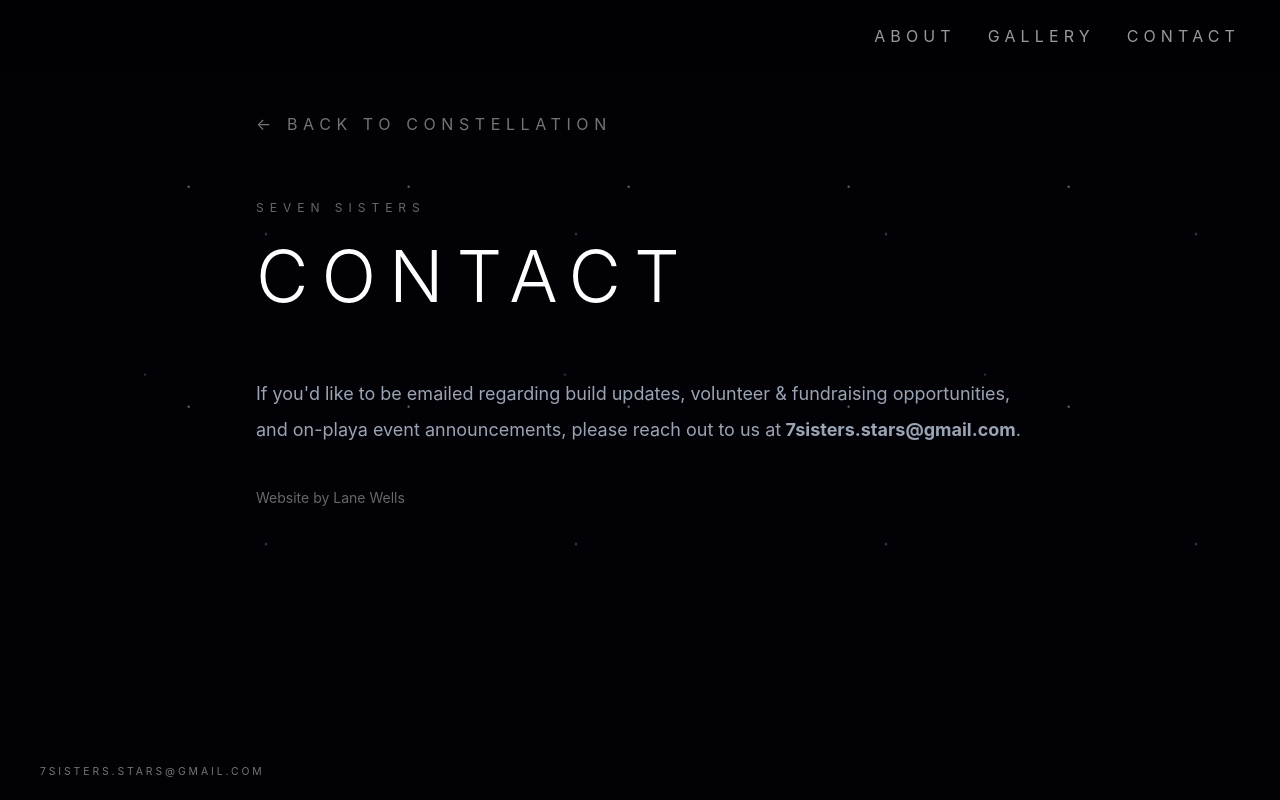
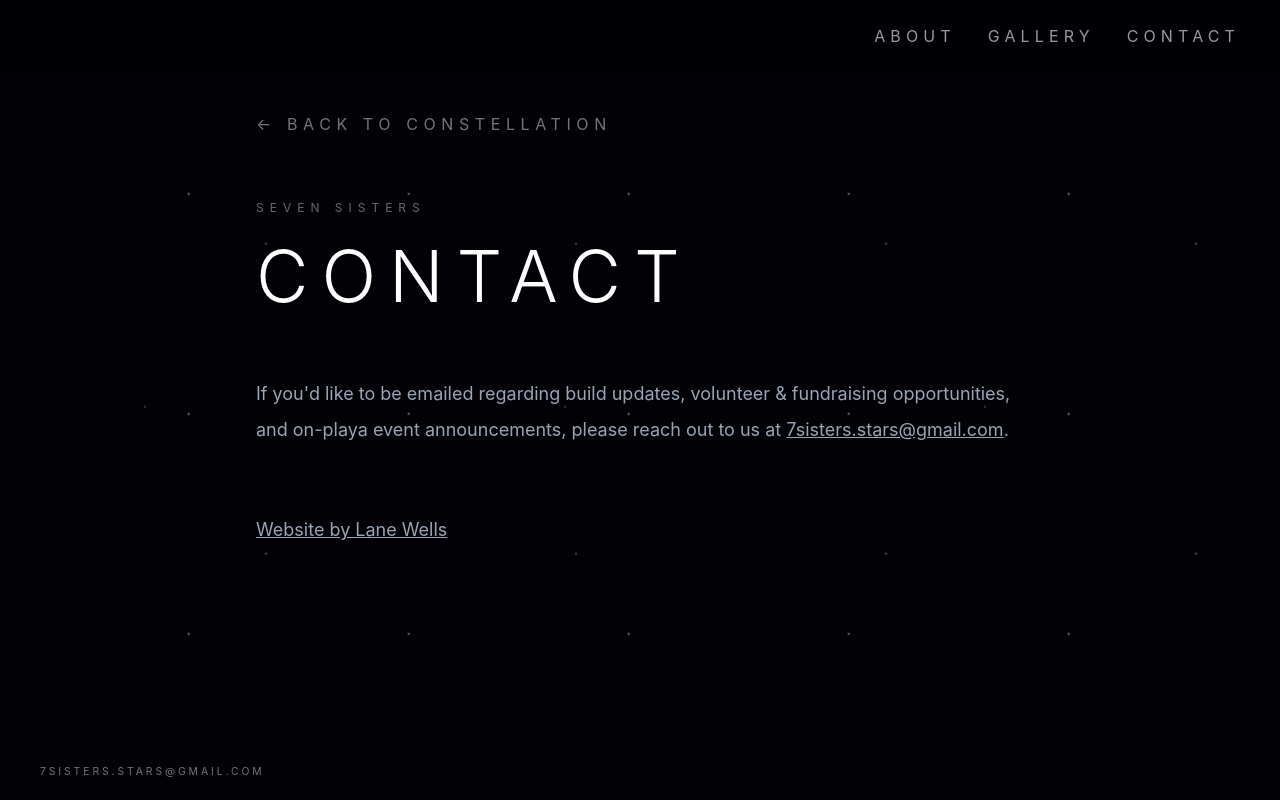
Before and after one commit to lanewells/seven-sisters, a React (Vite) app: page / in a window 1280 px wide. Both pictures are taken after a click on the button "CONTACT". Built offline with nearby package versions, Linux system fonts and the light colour scheme.

Commit message:
docs: update readme; link contact page to repo

```diff
--- a/src/components/ContactPage.tsx
+++ b/src/components/ContactPage.tsx
@@ -28,17 +28,24 @@ export function ContactPage({ onBack }: ContactPageProps) {
         <p className="mt-16 text-lg leading-9 text-blue-100/70">
           If you'd like to be emailed regarding build updates, volunteer &
           fundraising opportunities, and on-playa event announcements, please
-          reach out to us at
+          reach out to us at{" "}
           <a
-            href="mailto:7sisters.starts@gmail.com"
-            className="transition hover:text-white"
+            href="mailto:7sisters.stars@gmail.com"
+            className="transition hover:text-white underline"
           >
-            <strong> 7sisters.stars@gmail.com</strong>
+            7sisters.stars@gmail.com
           </a>
           .
         </p>
 
-        <p className="mt-10 text-sm text-white/40">Website by Lane Wells</p>
+        <p className="mt-16 text-lg leading-9 text-blue-100/70">
+          <a
+            href="https://github.com/lanewells/seven-sisters"
+            className="transition hover:text-white/100 underline"
+          >
+            Website by Lane Wells
+          </a>
+        </p>
       </section>
     </main>
   )
```
Also changed, not shown: 1 other file (tests, documents, lock files or other folders).
